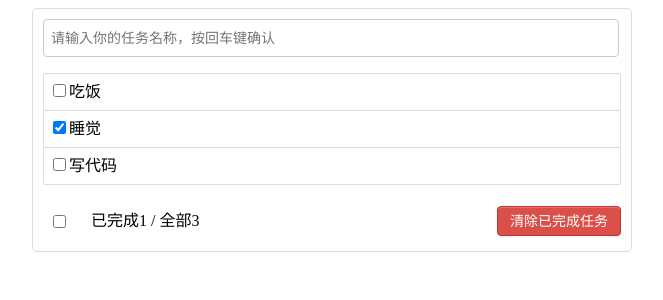
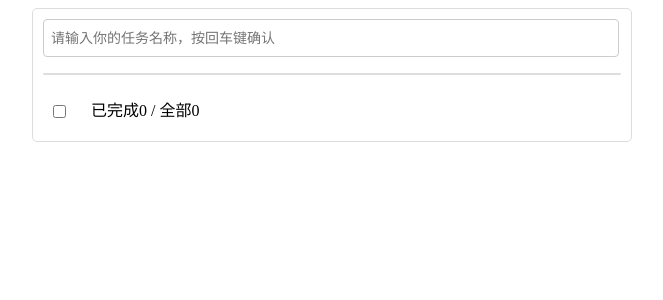
Before and after one commit to yanwei8095/vue-todo, a Vue app: page / in a window 1280 px wide. Shown: the top 300 px of the page, without its empty margins (308-971 px from the left). Built offline with nearby package versions, Linux system fonts and the light colour scheme.

Commit message:
实现local存储数据

```diff
--- a/src/App.vue
+++ b/src/App.vue
@@ -3,22 +3,21 @@
     <div class="todo-wrap">
       <Header :addTodo='addTodo'/>
 			<Main :todos='todos' :deleteTodo="deleteTodo"/>
-			<Footer :todos="todos" :selectAllTodos="selectAllTodos"/>
+			<Footer :todos="todos" :selectAllTodos="selectAllTodos" :deleteAllCompleted="deleteAllCompleted"/>
     </div>
   </div>
 </template>
 <script>
-import Header from './components/Header'
+// import Header from './components/Header'
 import Main from './components/Main'
 import Footer from './components/Footer'
+import storageUtils from "./utils/storageUtils"
+
 export default{
 	data () {
 		return {
-			todos: [
-				{completed: false, title: '吃饭'},
-				{completed: true, title: '睡觉'},
-				{completed: false, title: '写代码'}
-			]
+			// todos: JSON.parse(localStorage.getItem("todos_key") || "[]") // localStorage.getItem("todos_key")的值是字符串,也有可能是null
+			todos: storageUtils.getTodos()
 		}
 	},
 	methods: {
@@ -33,13 +32,29 @@ export default{
 			// 对所有todo进行全选或全不选
 			selectAllTodos (isCheck) {
 				this.todos.forEach(todo => { todo.completed = isCheck })
+			},
+			// 删除所有completed为true的对象
+			deleteAllCompleted () {
+			this.todos =	this.todos.filter(todo => !todo.completed) // 保留未勾选的,过滤掉勾选的
 			}
 		},
-	components: {
-		Header,
-		Main,
-		Footer
-	}
+	watch: {
+		todos: {
+			deep: true, // 深度监视
+			handler: function (val) { // val:todos最新的值,todos发生任何变化时都会调用
+			// 将todos最新的值保存到local
+			storageUtils.saveTodos(val)
+			// localStorage.setItem("todos_key", JSON.stringify(val))
+			// local里面只能存文本,不能存对象，传入对象会调用对象的toString(),会得到[{object,object}],里面的对象没法再解析出来
+			}
+			// handler:storageUtils.saveTodos
+		}
+	},
+		components: {
+			// Header,
+			Main,
+			Footer
+		}
 }
 </script>
 <style lang='stylus' rel='stylesheet/stylus' scoped>
--- a/src/components/Footer.vue
+++ b/src/components/Footer.vue
@@ -6,14 +6,15 @@
         <span>
           <span>已完成{{completedCount}}</span> / 全部{{todos.length}}
         </span>
-        <button class="btn btn-danger" v-show="completedCount>0">清除已完成任务</button>
+        <button class="btn btn-danger" v-show="completedCount>0" @click="deleteAllCompleted">清除已完成任务</button>
       </div>
 </template>
 <script>
 	export default {
     props: {
       todos: Array,
-      selectAllTodos: Function
+      selectAllTodos: Function,
+      deleteAllCompleted: Function
     },
     computed: {
       // 已完成的数量
--- a/src/main.js
+++ b/src/main.js
@@ -1,5 +1,8 @@
 import Vue from 'vue'
 import App from './App.vue'
+import Header from './components/Header.vue'
+// 注册全局组件,任意组件都可以使用Header
+Vue.component('Header', Header)
 
 /* eslint-disable no-new */
 new Vue({
--- /dev/null
+++ b/src/utils/storageUtils.js
@@ -0,0 +1,10 @@
+export default {
+	// 获取todos
+	getTodos () {
+	return JSON.parse(localStorage.getItem("todos_key") || "[]")
+	},
+	// 保存todos
+	saveTodos (todos) {
+		localStorage.setItem("todos_key", JSON.stringify(todos))
+	}
+}
```
